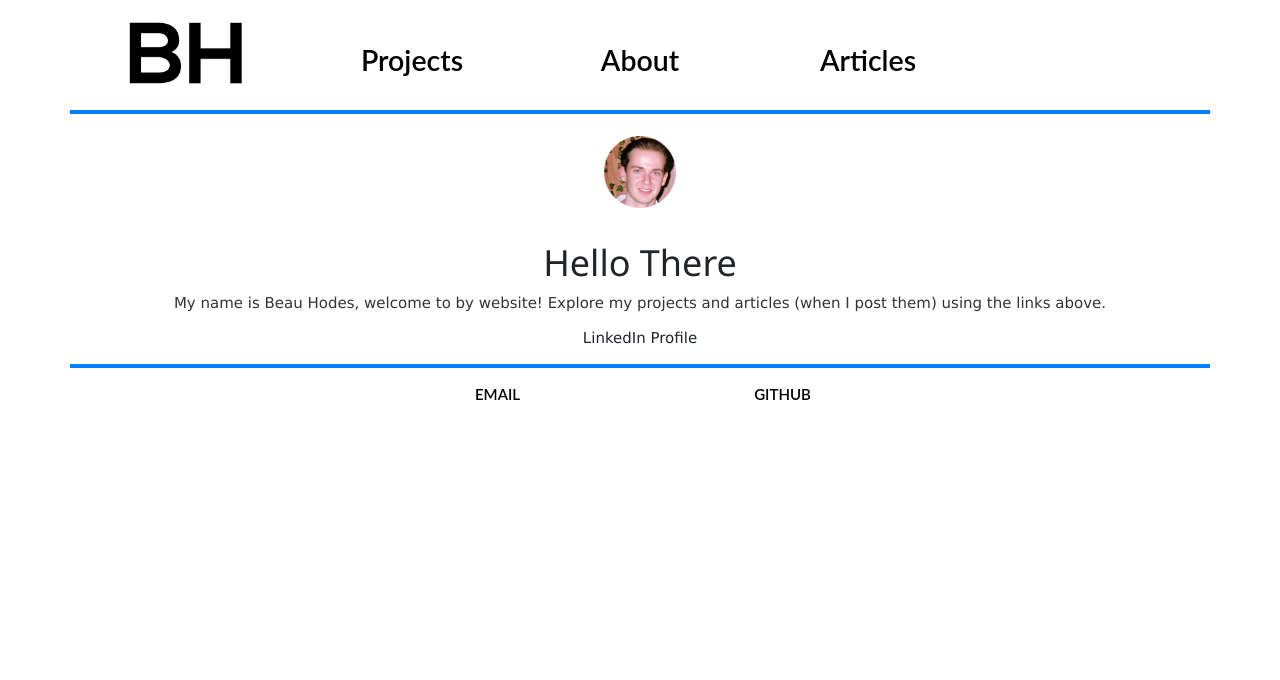
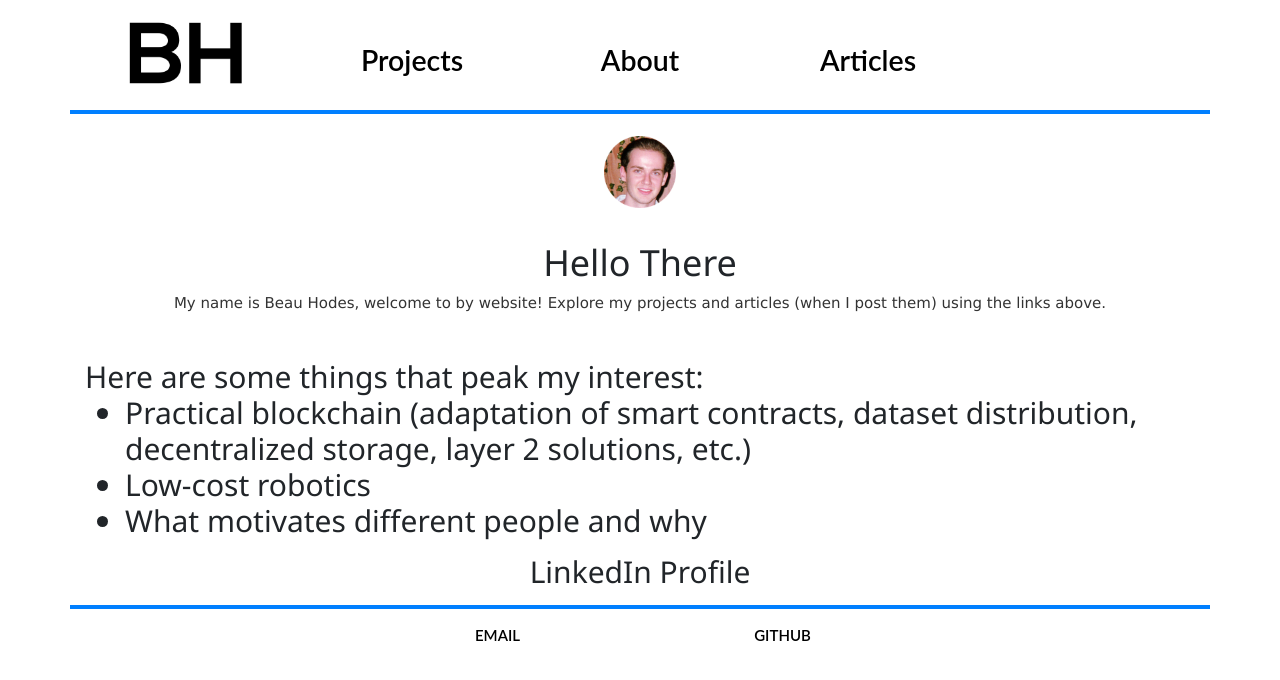
Before and after one commit to beauhodes/beauhodes.github.io, a Jekyll site: the page built from index.html, in a window 1280 px wide. Shown: the top 680 px of the page. Built offline with Jekyll 4.4.1, drawn with Linux system fonts in a browser that asks for light colours; nearby versions of some CDN libraries.

Commit message:
Update index.html

```diff
--- a/index.html
+++ b/index.html
@@ -7,6 +7,15 @@ title: Beau Hodes
 <br>
 <h1 style="text-align:center">Hello There</h1>
 <p style="text-align:center">My name is Beau Hodes, welcome to by website! Explore my projects and articles (when I post them) using the links above.</p>
+<br>
+<h2>Here are some things that peak my interest:</br>
+<div class="p">
+<ul>
+  <li>Practical blockchain (adaptation of smart contracts, dataset distribution, decentralized storage, layer 2 solutions, etc.)</li>
+  <li>Low-cost robotics</li>
+  <li>What motivates different people and why</li>
+</ul>
+</div>
 <div style="text-align: center">
     <a href="https://www.linkedin.com/in/beauhodes/">LinkedIn Profile</a></p>
 </div>
```
